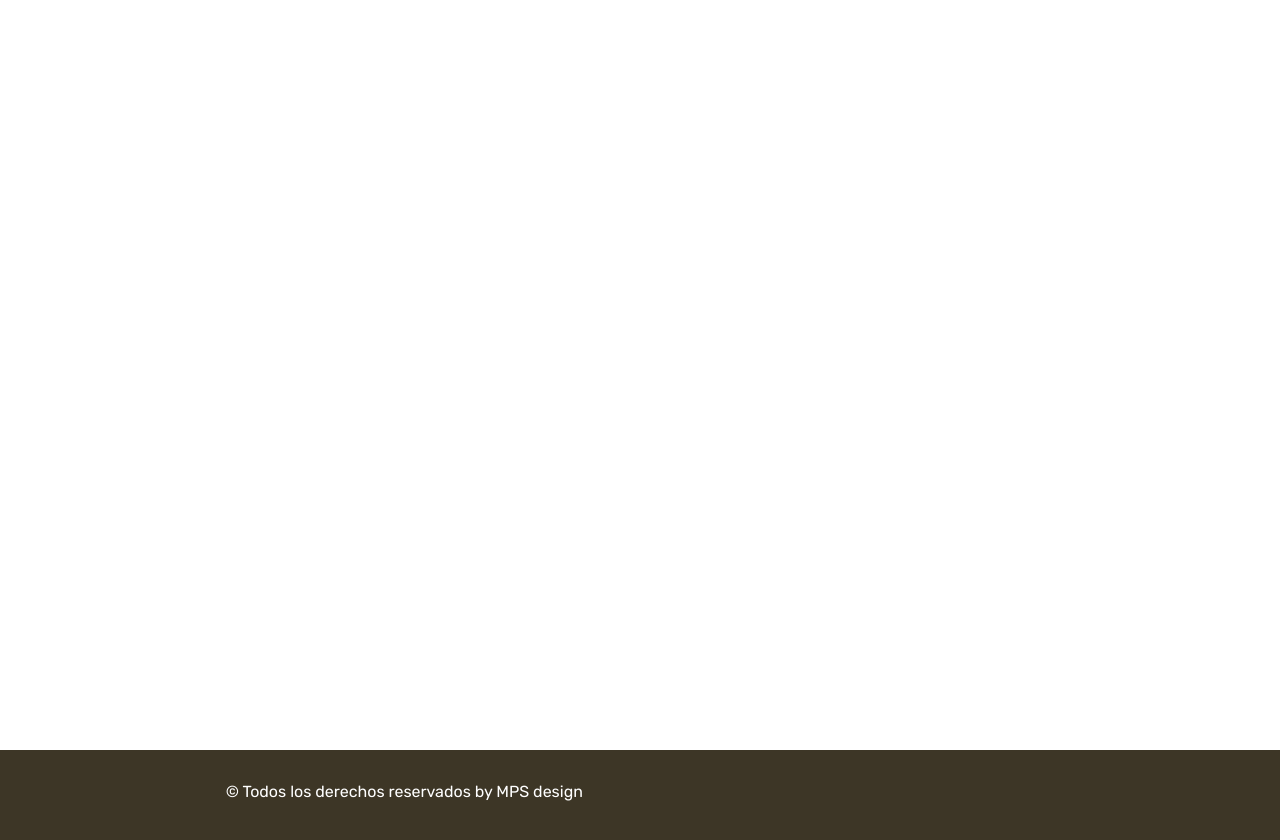
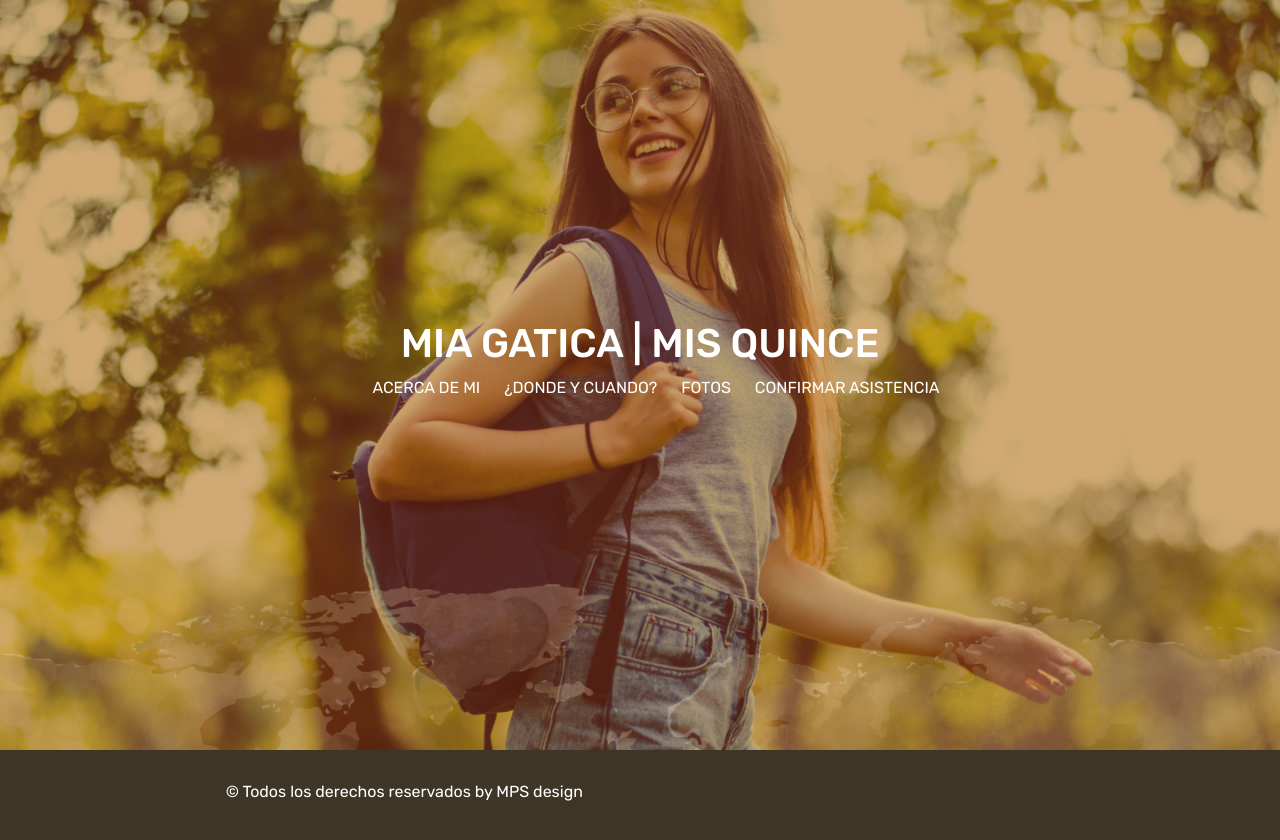
Before and after one commit to mpsolares/misquince, a website: page index.html in a window 1280 px wide. Drawn offline with nearby package versions, Linux system fonts and the light colour scheme; no server answers; some icons are missing.

Commit message:
se corrigio nombre img home

```diff
--- a/sass/partials/_header.scss
+++ b/sass/partials/_header.scss
@@ -1,5 +1,5 @@
 .bg-img{
-    background-image: url("../img/background/Header.jpg");
+    background-image: url("../img/background/chica.jpg");
     background-position: center top;
     background-repeat: no-repeat;
     background-size: cover;
```
Also changed, not shown: css/style.css.
